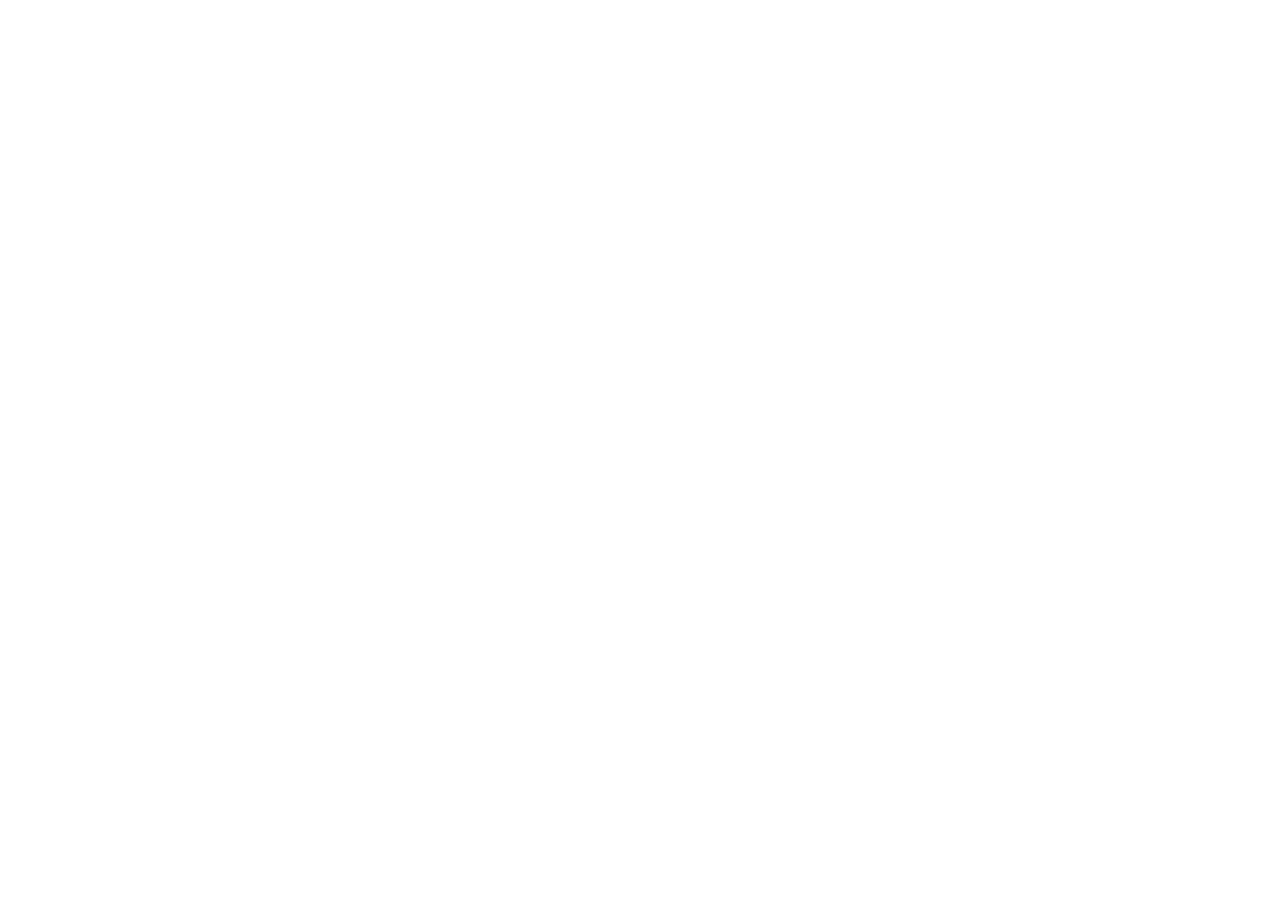
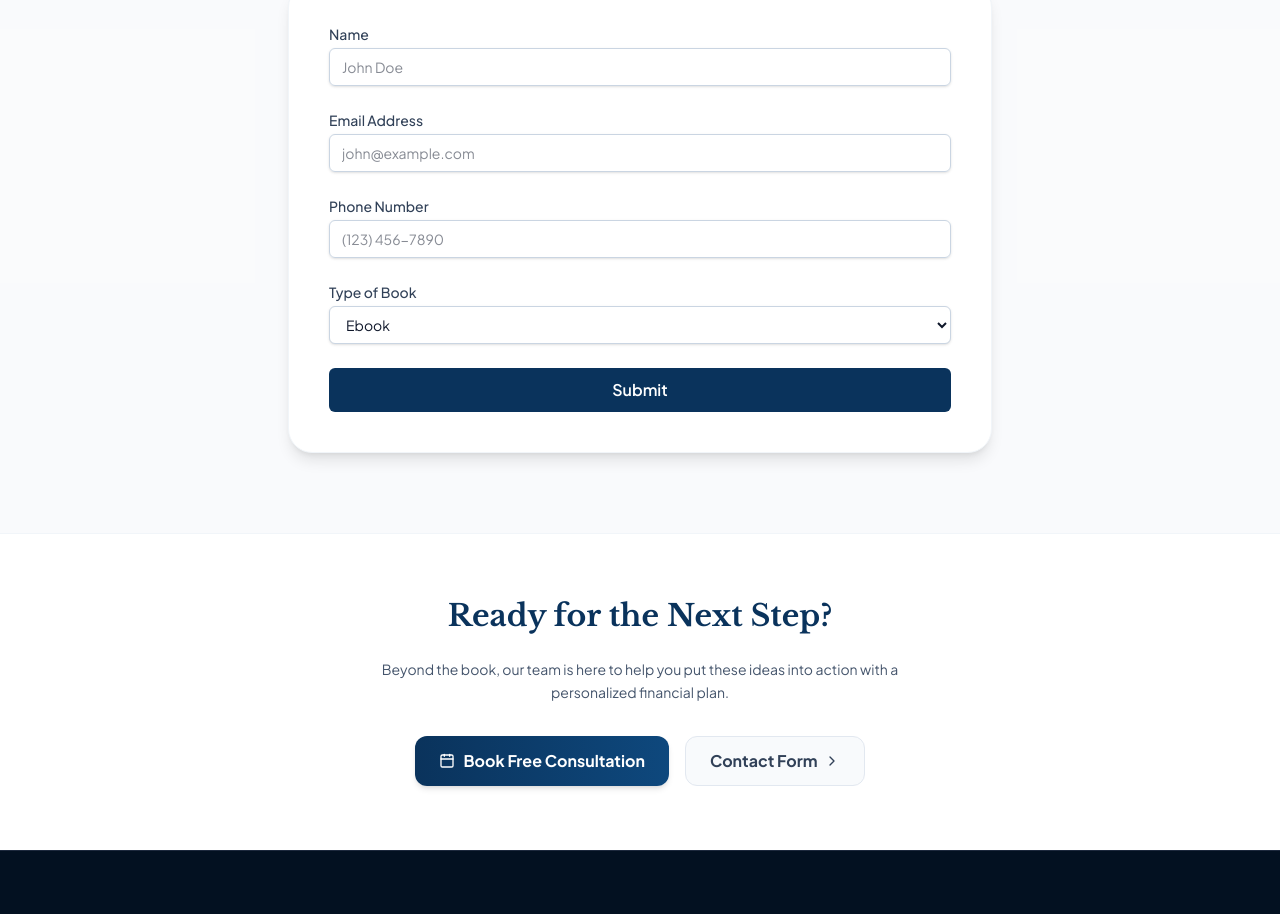
Before and after one commit to notFraps/SelasSecure-Frontend, a Next.js app: page /saving-your-future in a window 1280 px wide. Before the commit this address had no page. Shown: the part 480-1394 px from the top of the page. Before the commit the page ends 800 px from the top, so only its background shows below. Built offline with nearby package versions, Linux system fonts and the light colour scheme; no server answers.

Commit message:
save your future

```diff
--- /dev/null
+++ b/src/app/saving-your-future/page.tsx
@@ -0,0 +1,196 @@
+"use client";
+
+import { useState } from "react";
+import Header from "@/components/Header";
+import Footer from "@/components/Footer";
+import Link from "next/link";
+import { BookOpen, Calendar, ChevronRight, Mail } from "lucide-react";
+import { useFirestoreSubmit } from "@/hooks/useFirestoreSubmit";
+
+export default function SavingYourFuture() {
+  const [formData, setFormData] = useState({
+    name: "",
+    email: "",
+    phone: "",
+    bookType: "Ebook",
+  });
+
+  const { status, errorMessage, submit, reset } =
+    useFirestoreSubmit("bookRequests");
+
+  const handleChange = (
+    e: React.ChangeEvent<HTMLInputElement | HTMLSelectElement>,
+  ) => {
+    const { name, value } = e.target;
+    setFormData((prev) => ({ ...prev, [name]: value }));
+  };
+
+  const handleSubmit = async (e: React.FormEvent) => {
+    e.preventDefault();
+    const ok = await submit(formData, { source: "saving-your-future-page" });
+    if (ok) {
+      setFormData({ name: "", email: "", phone: "", bookType: "Ebook" });
+    }
+  };
+
+  return (
+    <>
+      <Header />
+
+      <main className="flex-grow bg-slate-50/50">
+        {/* Page Header */}
+        <section className="bg-brand-lightblue text-white py-16 md:py-20 relative overflow-hidden">
+          <div className="absolute top-0 right-0 h-96 w-96 rounded-full bg-brand-lightblue/10 blur-3xl" />
+          <div className="mx-auto max-w-7xl px-4 sm:px-6 lg:px-8 text-center space-y-4 relative z-10">
+            <h1 className="text-3xl font-bold md:text-5xl font-serif">
+              SAVING YOUR FUTURE
+            </h1>
+            <p className="text-sm md:text-base text-slate-300 max-w-2xl mx-auto leading-relaxed">
+              Thank you for your interest in a Free Copy of the book titled
+              &quot;Saving Your Future.&quot; A PDF eBook can be emailed to you,
+              and if you&apos;d prefer a paperback, we&apos;ll email you
+              instructions on how to get it in Ottawa.
+            </p>
+          </div>
+        </section>
+
+        {/* Form Section */}
+        <section className="py-20">
+          <div className="mx-auto max-w-3xl px-4 sm:px-6 lg:px-8">
+            {status === "success" ? (
+              <div className="bg-white rounded-3xl p-8 md:p-12 shadow-lg border border-slate-100 text-center">
+                <div className="flex h-16 w-16 items-center justify-center rounded-full bg-brand-muted text-brand-green mx-auto mb-6">
+                  <BookOpen className="h-8 w-8" />
+                </div>
+                <h2 className="text-2xl font-bold text-brand-blue font-serif">
+                  Request Received!
+                </h2>
+                <p className="text-sm text-slate-500 mt-3 max-w-sm mx-auto leading-relaxed">
+                  Thank you for requesting your copy of Saving Your Future.
+                  We&apos;ll be in touch by email shortly with next steps.
+                </p>
+                <button
+                  onClick={reset}
+                  className="mt-8 rounded-xl bg-brand-blue px-6 py-2.5 text-sm font-bold text-white shadow-md hover:bg-[#0e487d] transition-colors"
+                >
+                  Submit Another Request
+                </button>
+              </div>
+            ) : (
+              <form
+                onSubmit={handleSubmit}
+                className="bg-white rounded-3xl p-8 md:p-10 shadow-lg border border-slate-100 space-y-6"
+              >
+                <div>
+                  <label className="block text-sm font-medium text-slate-700">
+                    Name
+                  </label>
+                  <input
+                    type="text"
+                    name="name"
+                    value={formData.name}
+                    onChange={handleChange}
+                    required
+                    placeholder="John Doe"
+                    className="mt-1 block w-full rounded-md border border-slate-300 px-3 py-2 shadow-sm focus:border-brand-blue focus:ring-brand-blue sm:text-sm"
+                  />
+                </div>
+
+                <div>
+                  <label className="block text-sm font-medium text-slate-700">
+                    Email Address
+                  </label>
+                  <input
+                    type="email"
+                    name="email"
+                    value={formData.email}
+                    onChange={handleChange}
+                    required
+                    placeholder="john@example.com"
+                    className="mt-1 block w-full rounded-md border border-slate-300 px-3 py-2 shadow-sm focus:border-brand-blue focus:ring-brand-blue sm:text-sm"
+                  />
+                </div>
+
+                <div>
+                  <label className="block text-sm font-medium text-slate-700">
+                    Phone Number
+                  </label>
+                  <input
+                    type="tel"
+                    name="phone"
+                    value={formData.phone}
+                    onChange={handleChange}
+                    required
+                    placeholder="(123) 456-7890"
+                    className="mt-1 block w-full rounded-md border border-slate-300 px-3 py-2 shadow-sm focus:border-brand-blue focus:ring-brand-blue sm:text-sm"
+                  />
+                </div>
+
+                <div>
+                  <label className="block text-sm font-medium text-slate-700">
+                    Type of Book
+                  </label>
+                  <select
+                    name="bookType"
+                    value={formData.bookType}
+                    onChange={handleChange}
+                    required
+                    className="mt-1 block w-full rounded-md border border-slate-300 px-3 py-2 shadow-sm focus:border-brand-blue focus:ring-brand-blue sm:text-sm bg-white"
+                  >
+                    <option value="Ebook">Ebook</option>
+                    <option value="Paperback">Paperback</option>
+                  </select>
+                </div>
+
+                {status === "error" && (
+                  <p className="text-sm font-medium text-red-600">
+                    {errorMessage}
+                  </p>
+                )}
+
+                <button
+                  type="submit"
+                  disabled={status === "submitting"}
+                  className="w-full bg-brand-blue text-white font-semibold py-2.5 px-4 rounded-md hover:bg-[#0e487d] disabled:bg-slate-400 transition-colors"
+                >
+                  {status === "submitting" ? "Submitting..." : "Submit"}
+                </button>
+              </form>
+            )}
+          </div>
+        </section>
+
+        {/* CTA */}
+        <section className="py-16 bg-white border-t border-slate-100 text-center">
+          <div className="mx-auto max-w-3xl px-4 sm:px-6 lg:px-8 space-y-6">
+            <h2 className="text-2xl md:text-3xl font-bold font-serif text-brand-blue">
+              Ready for the Next Step?
+            </h2>
+            <p className="text-slate-600 text-sm leading-relaxed max-w-xl mx-auto">
+              Beyond the book, our team is here to help you put these ideas into
+              action with a personalized financial plan.
+            </p>
+            <div className="flex flex-wrap justify-center gap-4 pt-2">
+              <Link
+                href="/book-now"
+                className="flex items-center gap-2 rounded-xl bg-gradient-to-r from-brand-blue to-[#0e487d] px-6 py-3 font-bold text-white shadow-md hover:shadow-lg transition-all"
+              >
+                <Calendar className="w-4 h-4" />
+                Book Free Consultation
+              </Link>
+              <Link
+                href="/contact"
+                className="flex items-center gap-1.5 rounded-xl bg-slate-50 border border-slate-200 px-6 py-3 font-bold text-slate-700 hover:text-brand-blue transition-all"
+              >
+                Contact Form
+                <ChevronRight className="w-4 h-4" />
+              </Link>
+            </div>
+          </div>
+        </section>
+      </main>
+
+      <Footer />
+    </>
+  );
+}
```
